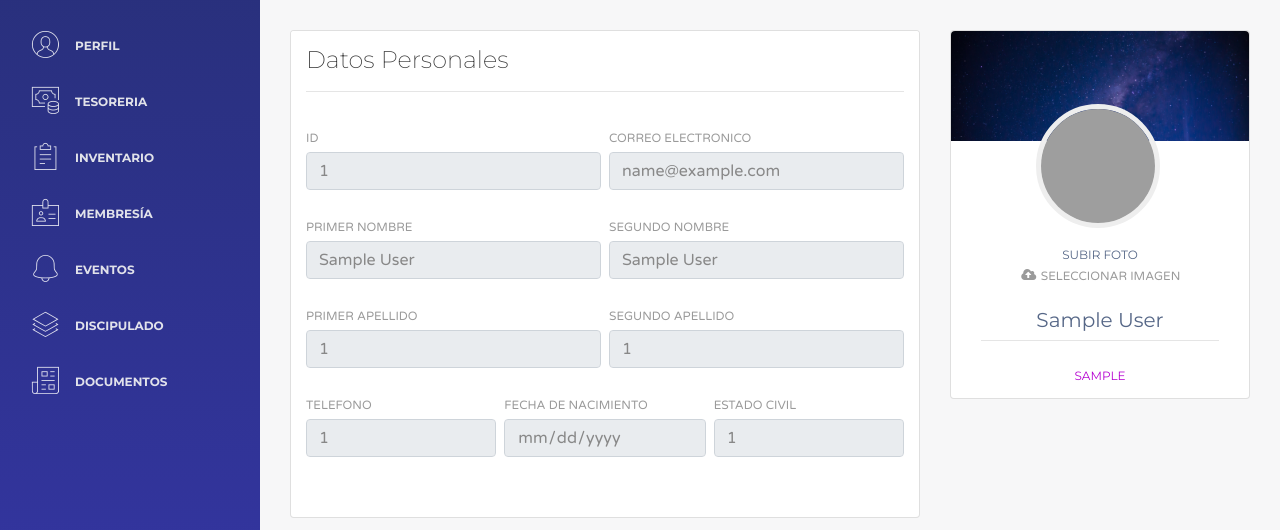
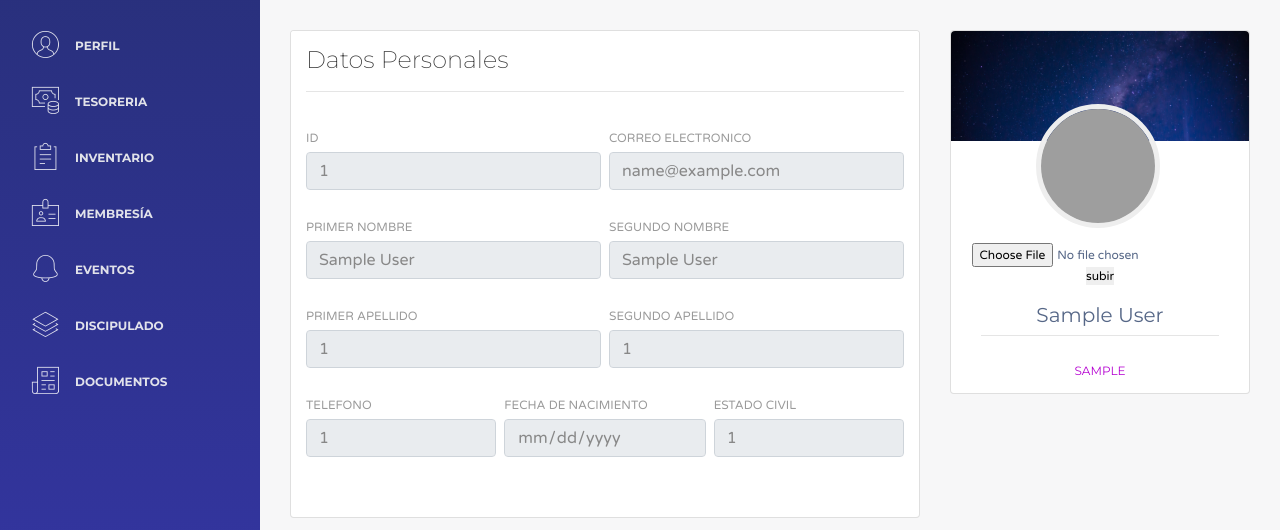
Before and after one commit to Chucklagos/Worship-Planning, a PHP site: page /src/perfil.php in a window 1280 px wide. Shown: the part 61-591 px from the top of the page. Run offline with PHP 8.4, Linux system fonts and the light colour scheme; the visitor is signed in with stand-in values (Sample User, id 1); some libraries are stand-ins or nearby versions; grey boxes are pictures that could not be loaded.

Commit message:
foto_perfil

```diff
--- a/src/perfil.php
+++ b/src/perfil.php
@@ -155,17 +155,31 @@ if ($rolsession=='miembro') {
                                             <a href="#">
                                               <!--Extraer Foto de Usuario de la carpeta de Fotos-->
                                               <?php $rid = $_SESSION['identidad'];
-                                                    $ruta = '../userpics/'.$rid.'.jpg';
+                                                    $ruta = "imagenperfil/".$rid.'.jpg';
+                                                   // $fichero = $ruta.basename($_FILES['imagen']['name']);
                                                ?>
                                                 <img class="avatar border-gray" src="<?php echo "$ruta"; ?>" alt="">
+
                                             </a>
-                                        <div class="button-container mr-auto ml-auto">
-                                                <center><h6 class="title">Subir foto</h6></center>
-                                            <label for="file-upload" class="custom-file-upload">
-                                                <i class="fa fa-cloud-upload"></i> Seleccionar imagen
-                                            </label>
-                                            <input id="file-upload" name='upload_cont_img' type="file" style="display:none;">
-                                        </div>
+                                           <form method="POST" action="" enctype="multipart/form-data">
+                                            <input type="file" name="imagen">
+                                            <input type="submit" name="subir" value="subir">
+                                           </form>
+                                           <?php
+                                           if(isset($_POST['subir'])){
+                                               $ruta = "imagenperfil/";
+                                               $fichero = $ruta.basename($_FILES['imagen']['name']);
+                                               $rut = $_SESSION['identidad'].".jpg";
+                                               if(move_uploaded_file($_FILES['imagen']['tmp_name'], $ruta.$_SESSION['identidad'].".jpg")){
+
+                                                 require("db/conexion.php");
+                                                 $insertar = $conexion->query("UPDATE usuario SET imagen = '$rut' WHERE identidad ='".$_SESSION['identidad']."' ");
+
+
+                                               }
+
+                                           }
+                                           ?>
                                             <br>
                                             <h5 class="title"><?php echo $_SESSION['primerNombre'];?></h5>
                                             <hr>
```
Also changed, not shown: src/imagenperfil/0307199900022.jpg (added), src/imagenperfil/0317199912345.jpg (added), userpics/0000000000000.jpg (deleted), userpics/0701199619860.jpg (deleted), userpics/0801199619860.jpg (deleted).
